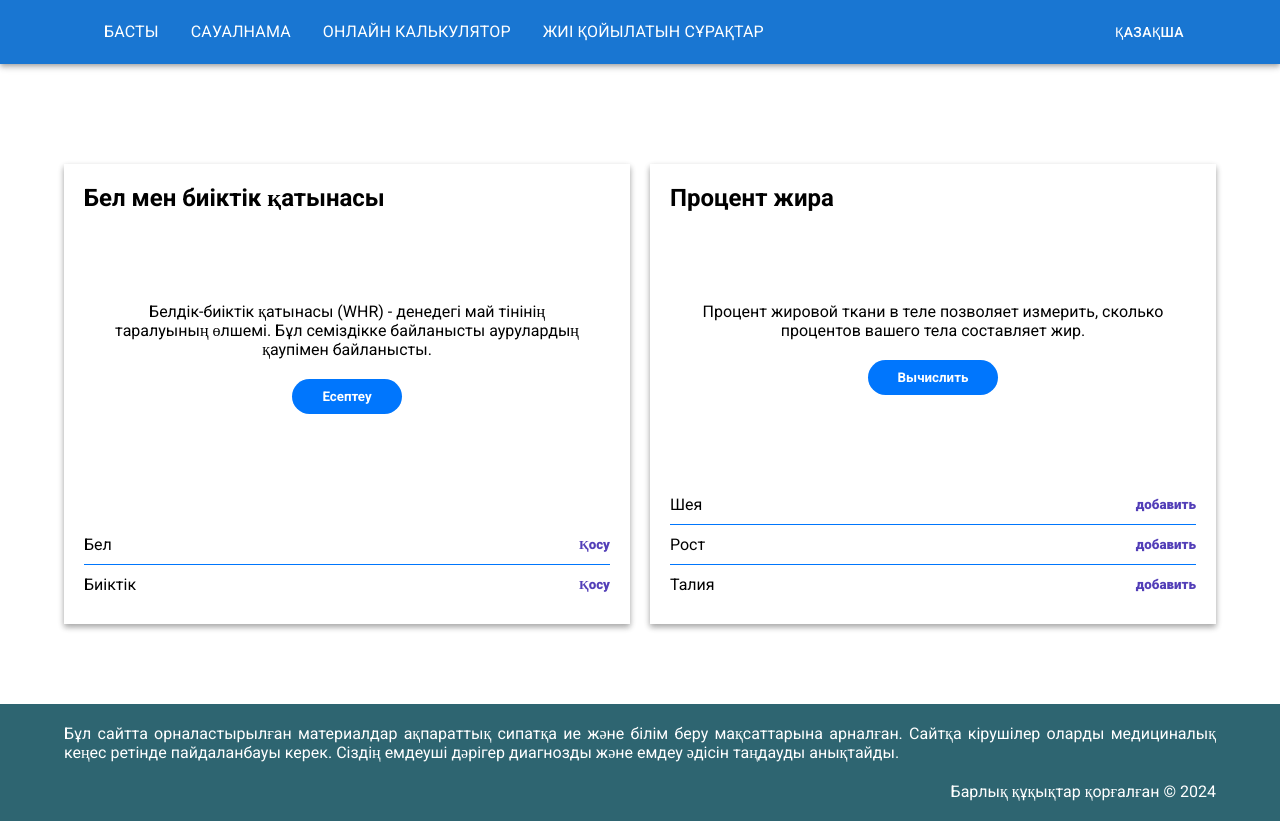
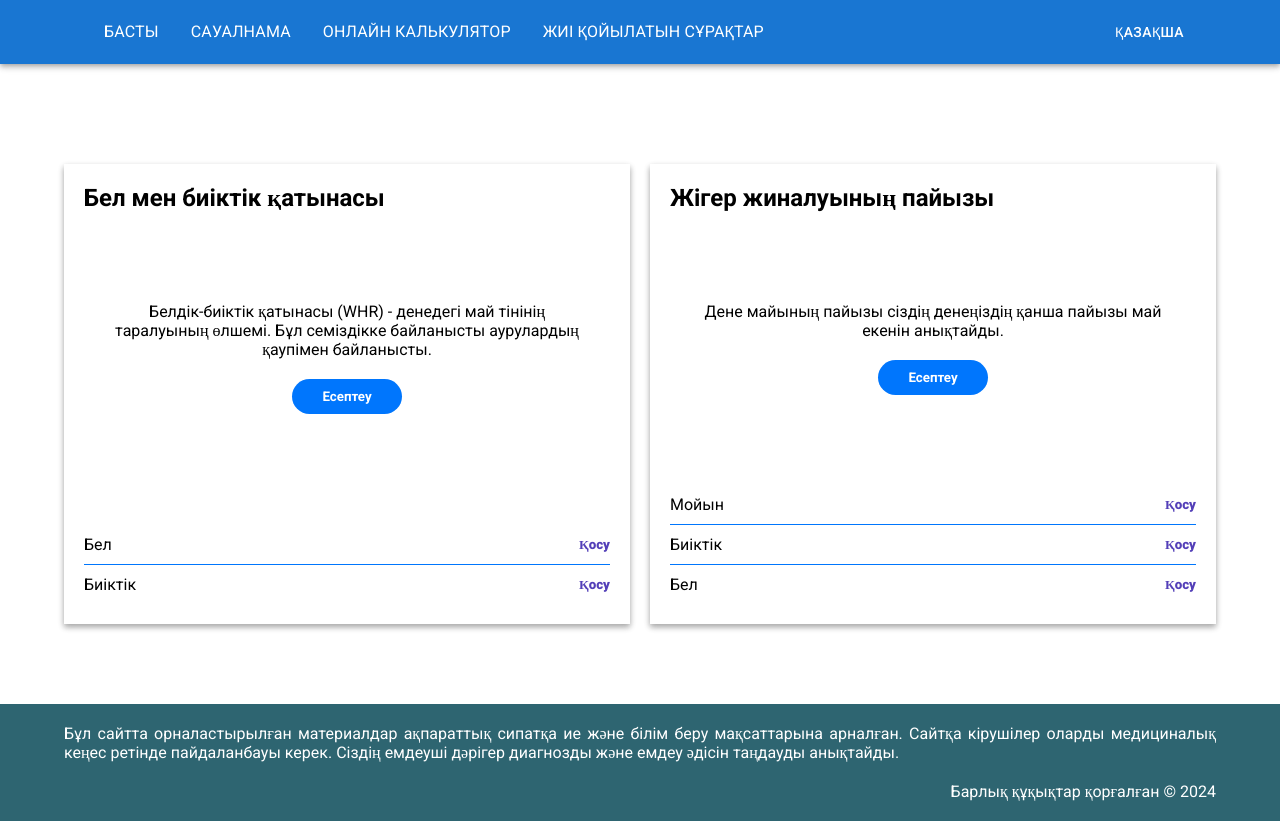
Before and after one commit to MaxatDzhetenbayev/obesity-client, a React (Vite) app: page /calculator in a window 1280 px wide. Built offline with nearby package versions, Linux system fonts and the light colour scheme.

Commit message:
add: Перевод модуля - процент жира

```diff
--- a/public/locales/kz/translation.js
+++ b/public/locales/kz/translation.js
@@ -67,11 +67,19 @@ const translation = {
       "Белдік-биіктік қатынасы (WHR) - денедегі май тінінің таралуының өлшемі. Бұл семіздікке байланысты аурулардың қаупімен байланысты.",
     waist: "Бел",
     height: "Биіктік",
+    neck: "Мойын",
     slim: "Арық",
     norm: "Норма",
     excess__body__weight: "Артық дене салмағы",
     obesity: "Семіздік",
     obesity__II__degree: "ІІ дәрежелі семіздік",
+
+    fat_procentage: "Жігер жиналуының пайызы",
+    fat_procentage__text: "Дене майының пайызы сіздің денеңіздің қанша пайызы май екенін анықтайды.",
+    essential_fat: "Маңызды май",
+    athletes: "Атлеттер",
+    fitness: "Фитнес",
+    acceptable: "Қолайлы",
   },
   footer: {
     text: "Бұл сайтта орналастырылған материалдар ақпараттық сипатқа ие және білім беру мақсаттарына арналған. Сайтқа кірушілер оларды медициналық кеңес ретінде пайдаланбауы керек. Сіздің емдеуші дәрігер диагнозды және емдеу әдісін таңдауды анықтайды.",
@@ -80,6 +88,7 @@ const translation = {
 
   add: "Қосу",
   calculate: "Есептеу",
+  save: "Сақтау",
 
   questionnaire: {
     title: "Анкета",
--- a/public/locales/ru/translation.js
+++ b/public/locales/ru/translation.js
@@ -76,11 +76,19 @@ const translation = {
       "Соотношение окружности талии и роста (СОТР) - это мера распределения жировой ткани в теле. Она коррелирует с риском заболеваний, связанных с ожирением.",
     waist: "Талия",
     height: "Рост",
+    neck: "Шея",
     slim: "Стройная",
     norm: "Норма",
     excess__body__weight: "Избыточная масса тела",
     obesity: "Ожирение",
     obesity__II__degree: "Ожирение II степени",
+    fat_procentage: "Процент жира",
+    fat_procentage__text: "Процент жировой ткани в теле позволяет измерить, сколько процентов вашего тела составляет жир.",
+    essential_fat: "Необходимый жир",
+    athletes: "Атлеты",
+    fitness: "Фитнес",
+    acceptable: "Приемлемый",
+
   },
   footer: {
     text: "Материалы, размещенные на данном сайте, носят информационный характер и предназначены для образовательных целей. Посетители сайта не должны использовать их в качестве медицинских рекомендаций. Определяет диагноз и выбор методики лечения Ваш лечащий врач.",
@@ -89,6 +97,7 @@ const translation = {
 
   add: "добавить",
   calculate: "Рассчитать",
+  save: "Сохранить",
 
   questionnaire: {
     title: "Анкета",
--- a/src/components/Calculator/CalculatorFat/CalculatorFat.jsx
+++ b/src/components/Calculator/CalculatorFat/CalculatorFat.jsx
@@ -2,31 +2,35 @@ import React, { useState } from "react";
 import styles from "./CalculatorFat.module.css";
 import clsn from "classnames";
 import { Modal } from "../../UI/Modal/Modal";
+import { useTranslation } from "react-i18next";
 
 const resultContentList = [
   {
-    title: "Необходимый жир",
+    title: "calculator.essential_fat",
     precentage: "10%-14%",
   },
   {
-    title: "Атлеты",
+    title: "calculator.athletes",
     precentage: "15%-21%",
   },
   {
-    title: "Фитнес",
+    title: "calculator.fitness",
     precentage: "22%-25%",
   },
   {
-    title: "Приемлимый",
+    title: "calculator.acceptable",
     precentage: "26%-32%",
   },
   {
-    title: "Ожирение",
+    title: "calculator.obesity",
     precentage: ">32%",
   },
 ];
 
 export const CalculatorFat = () => {
+
+  const {t} = useTranslation()
+
   const [isViewModal, setIsViewModal] = useState(false);
 
   const [waist, setWaist] = useState(null);
@@ -44,23 +48,23 @@ export const CalculatorFat = () => {
           0.19077 * Math.log10(waist - neck) +
           0.15456 * Math.log10(height)) -
       450;
-
+          console.log(calculateResult)
     setResultProcentage(calculateResult.toFixed(1));
     handleResultText(calculateResult);
   }
 
   function handleResultText(resultProcentage) {
-    if (resultProcentage >= 10 && resultProcentage <= 14) {
-      setResultText("Необходимый жир");
+    console.log(resultProcentage)
+    if ( resultProcentage <= 14) {
+      setResultText("essential_fat");
     } else if (resultProcentage > 14 && resultProcentage < 21) {
-      setResultText("Атлеты");
+      setResultText("athletes");
     } else if (resultProcentage > 21 && resultProcentage < 25) {
-      setResultText("Фитнес");
+      setResultText("fitness");
     } else if (resultProcentage > 25 && resultProcentage < 32) {
-      setResultText("Приемлимый");
-    } else if (resultProcentage > 32) {м
-
-      setResultText("Ожирение");
+      setResultText("acceptable");
+    } else if (resultProcentage >= 32) {
+      setResultText("obesity");
     }
   }
 
@@ -75,8 +79,8 @@ export const CalculatorFat = () => {
   };
 
   function showResultContent() {
+    console.log("213")
     if (neck != null && waist != null && height != null) {
-      console.log("work");
 
       handleFatCalucalte();
     }
@@ -84,14 +88,14 @@ export const CalculatorFat = () => {
   return (
     <>
       <section className={styles.calculator__item}>
-        <h2>Процент жира</h2>
+        <h2>{t("calculator.fat_procentage")}</h2>
         <section className={styles.calculator__content}>
           {resultProcentage ? (
             <section className={styles.calculator__result}>
               <p className={styles.calculator__result__percentage}>
                 {resultProcentage} %
               </p>
-              <p className={styles.calculator__result__text}>{resultText}</p>
+              <p className={styles.calculator__result__text}>{t("calculator." +resultText)}</p>
               <p className={styles.calculator__result__sub}>
                 {Number(neck).toFixed(2)} см {Number(waist).toFixed(2)} см{" "}
                 {Number(height).toFixed(2)} см
@@ -101,10 +105,10 @@ export const CalculatorFat = () => {
                   <li
                     className={clsn(styles.calculator__result__item, {
                       [styles.calculator__result__item__changed]:
-                        resultText == item.title,
+                        resultText == item.title.split(".")[1],
                     })}
                   >
-                    <p>{item.title}</p> <p>{item.precentage}</p>
+                    <p>{t(item.title)}</p> <p>{item.precentage}</p>
                   </li>
                 ))}
               </ul>
@@ -112,8 +116,7 @@ export const CalculatorFat = () => {
           ) : (
             <section className={styles.calculator__info}>
               <p>
-                Процент жировой ткани в теле позволяет измерить, сколько
-                процентов вашего тела составляет жир.
+                {t("calculator.fat_procentage__text")}
               </p>
               <button
                 className={clsn(
@@ -121,52 +124,48 @@ export const CalculatorFat = () => {
                   styles.calculator__content__button__blue
                 )}
                 onClick={showResultContent}
-                disabled={true}
               >
-                Вычислить
+                {t("calculate")}
               </button>
             </section>
           )}
         </section>
         <footer className={styles.calculator__footer}>
           <section className={styles.calculator__footer__item}>
-            <p>Шея</p>
+            <p>{t("calculator.neck")}</p>
             <button onClick={() => showModal("neck")}>
               {neck ? (
                 <>
                   {neck} см <span>{">"}</span>
                 </>
               ) : (
-                "добавить"
-              )}
+                t("add")
+              )
+              }
             </button>
           </section>
           <section className={styles.calculator__footer__item}>
-            <p>Рост</p>
+            <p>{t("calculator.height")}</p>
             <button onClick={() => showModal("height")}>
               {height ? (
                 <>
                   {height} см <span>{">"}</span>
                 </>
-              ) : (
-                "добавить"
-              )}
+              ) :  t("add")}
             </button>
           </section>
           <section className={styles.calculator__footer__item}>
-            <p>Талия</p>
+            <p>{t("calculator.waist")}</p>
             <button onClick={() => showModal("waist")}>
               {waist ? (
                 <>
                   {waist} см <span>{">"}</span>
                 </>
-              ) : (
-                "добавить"
-              )}
+              ) :  t("add")}
             </button>
           </section>
           {resultProcentage && (
-            <button onClick={handleFatCalucalte}>Рассчитать</button>
+            <button style={{marginTop: "10px"}} className={styles.calculator__content__button} onClick={handleFatCalucalte}>{t("calculate")}</button>
           )}
         </footer>
       </section>
@@ -177,7 +176,7 @@ export const CalculatorFat = () => {
           onChange={(e) => saveInput(e.target.value)}
           autoFocus
         />
-        <button onClick={() => setIsViewModal(false)}>Сохранить</button>
+        <button  onClick={() => setIsViewModal(false)}>{t("save")}</button>
       </Modal>
     </>
   );
--- a/src/components/Calculator/CalculatorRatio/CalculatorRatio.jsx
+++ b/src/components/Calculator/CalculatorRatio/CalculatorRatio.jsx
@@ -161,7 +161,7 @@ export const CalculatorRatio = () => {
           autoFocus
           onChange={(e) => saveInput(e.target.value)}
         />
-        <button onClick={() => setIsViewModal(false)}>Сохранить</button>
+        <button onClick={() => setIsViewModal(false)}>{t("save")}</button>
       </Modal>
     </>
   );
```
